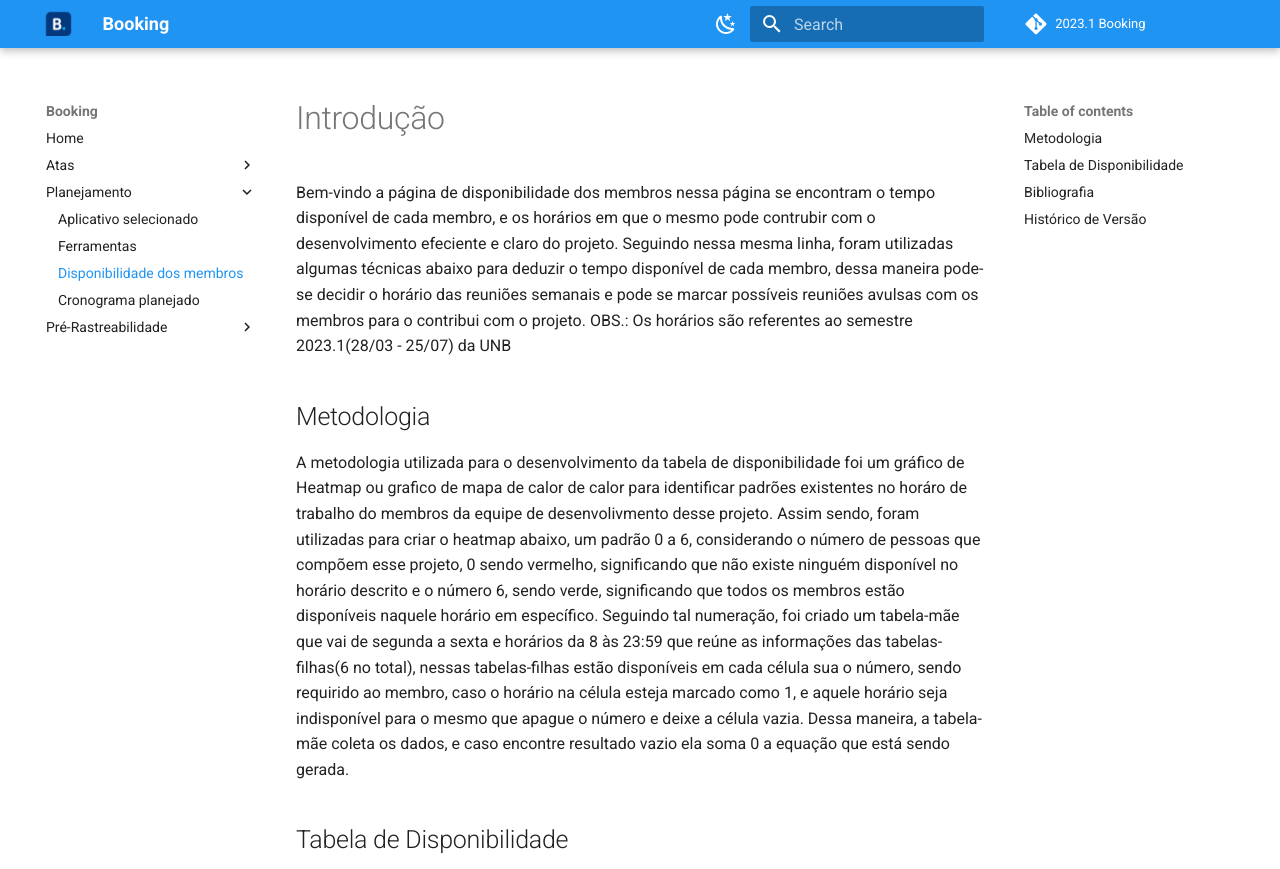
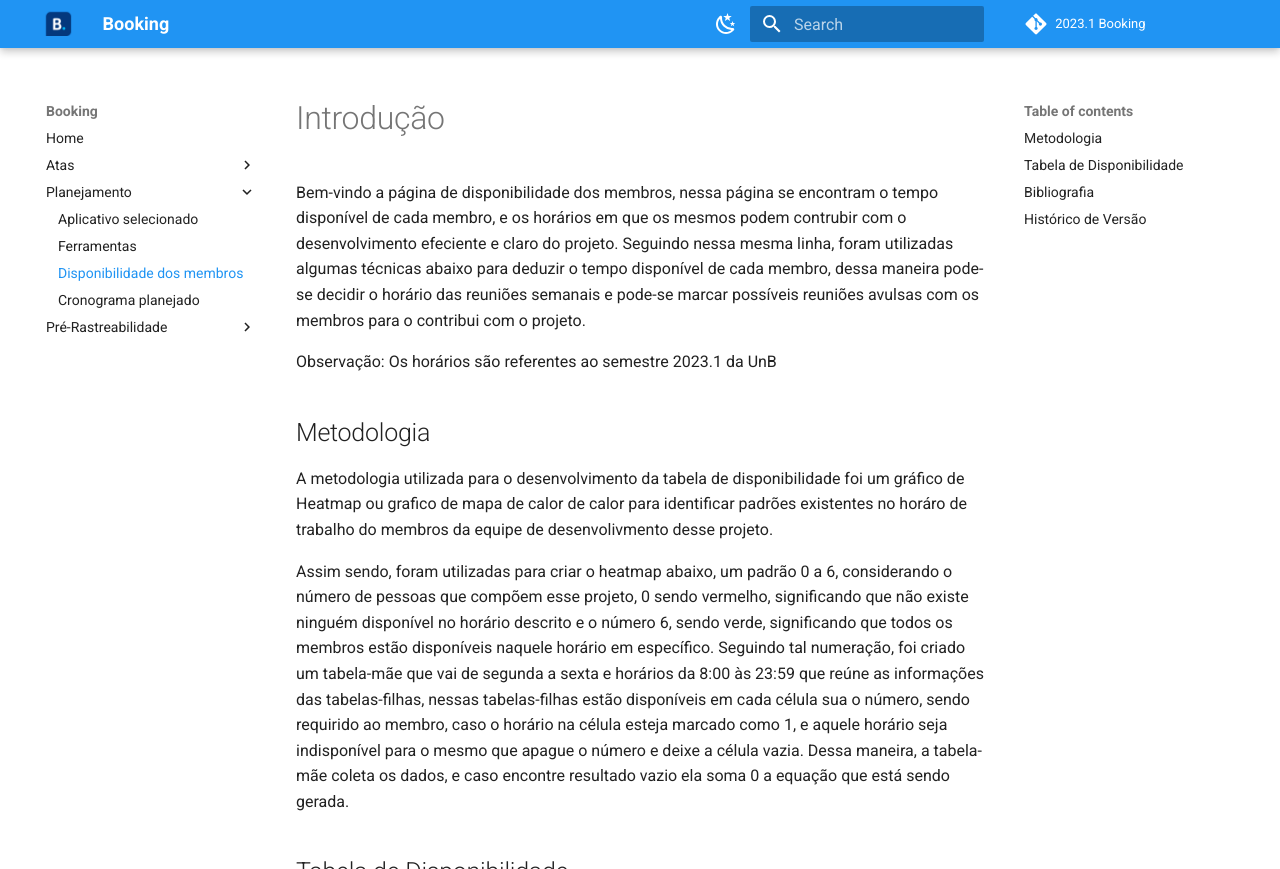
Before and after one commit to Requisitos-de-Software/2023.1-Booking, an MkDocs documentation site: the page built from docs/planejamento/disponibilidade.md, in a window 1280 px wide and 1400 px high, cut to the strip 0-869 px from the top of the window. Built offline with MkDocs 1.6.1 and Material for MkDocs 9.7.7, drawn with Linux system fonts in a browser that asks for light colours; comment, search, counter and statistics services are not loaded; some of the changed text lies outside the part shown.

Commit message:
revisão

```diff
--- a/docs/planejamento/disponibilidade.md
+++ b/docs/planejamento/disponibilidade.md
@@ -1,23 +1,27 @@
 # Introdução
 
-Bem-vindo a página de disponibilidade dos membros nessa página se encontram o tempo disponível de cada membro, e os horários em que o mesmo pode contrubir com o desenvolvimento efeciente e claro do projeto. Seguindo nessa mesma linha, foram utilizadas algumas técnicas abaixo para deduzir o tempo disponível de cada membro, dessa maneira pode-se decidir o horário das reuniões semanais e pode se marcar possíveis reuniões avulsas com os membros para o contribui com o projeto. OBS.: Os horários são referentes ao semestre 2023.1(28/03 - 25/07) da UNB
+Bem-vindo a página de disponibilidade dos membros, nessa página se encontram o tempo disponível de cada membro, e os horários em que os mesmos podem contrubir com o desenvolvimento efeciente e claro do projeto. Seguindo nessa mesma linha, foram utilizadas algumas técnicas abaixo para deduzir o tempo disponível de cada membro, dessa maneira pode-se decidir o horário das reuniões semanais e pode-se marcar possíveis reuniões avulsas com os membros para o contribui com o projeto.
+
+Observação: Os horários são referentes ao semestre 2023.1 da UnB
 
 ## Metodologia
 
-A metodologia utilizada para o desenvolvimento da tabela de disponibilidade foi um gráfico de Heatmap ou grafico de mapa de calor de calor para identificar padrões existentes no horáro de trabalho do membros da equipe de desenvolivmento desse projeto. Assim sendo, foram utilizadas para criar o heatmap abaixo, um padrão 0 a 6, considerando o número de pessoas que compõem esse projeto, 0 sendo vermelho, significando que não existe ninguém disponível no horário descrito e o número 6, sendo verde, significando que todos os membros estão disponíveis naquele horário em específico. Seguindo tal numeração, foi criado um tabela-mãe que vai de segunda a sexta e horários da 8 às 23:59 que reúne as informações das tabelas-filhas(6 no total), nessas tabelas-filhas estão disponíveis em cada célula sua o número, sendo requirido ao membro, caso o horário na célula esteja marcado como 1, e aquele horário seja indisponível para o mesmo que apague o número e deixe a célula vazia. Dessa maneira, a tabela-mãe coleta os dados, e caso encontre resultado vazio ela soma 0 a equação que está sendo gerada.
+A metodologia utilizada para o desenvolvimento da tabela de disponibilidade foi um gráfico de Heatmap ou grafico de mapa de calor de calor para identificar padrões existentes no horáro de trabalho do membros da equipe de desenvolivmento desse projeto.
+
+Assim sendo, foram utilizadas para criar o heatmap abaixo, um padrão 0 a 6, considerando o número de pessoas que compõem esse projeto, 0 sendo vermelho, significando que não existe ninguém disponível no horário descrito e o número 6, sendo verde, significando que todos os membros estão disponíveis naquele horário em específico. Seguindo tal numeração, foi criado um tabela-mãe que vai de segunda a sexta e horários da 8:00 às 23:59 que reúne as informações das tabelas-filhas, nessas tabelas-filhas estão disponíveis em cada célula sua o número, sendo requirido ao membro, caso o horário na célula esteja marcado como 1, e aquele horário seja indisponível para o mesmo que apague o número e deixe a célula vazia. Dessa maneira, a tabela-mãe coleta os dados, e caso encontre resultado vazio ela soma 0 a equação que está sendo gerada.
 
 ## Tabela de Disponibilidade
 
-<iframe width="1250px" height="350px" src="https://docs.google.com/spreadsheets/d/e/2PACX-1vTgtFb4sKcl7fYha4p1nUQsYGMh-RSyRnAt0s_V4Jv8W9QYf-SirB4rDoFBLWoUvHE6UtfwoJCOO4FX/pubhtml?widget=true&amp;headers=false" style="overflow: hidden; margin-bottom: 5px;"></iframe>
+<iframe width="1250px" height="350px" src="https://docs.google.com/spreadsheets/d/e/2PACX-1vTgtFb4sKcl7fYha4p1nUQsYGMh-RSyRnAt0s_V4Jv8W9QYf-SirB4rDoFBLWoUvHE6UtfwoJCOO4FX/pubhtml?widget=true&headers=false" style="overflow: hidden; margin-bottom: 5px;"></iframe>
 
 ## Bibliografia
 
-[1] https://saa.unb.br/destaques/134-cepe-unb-128-2021. Acesso em 13 de Abril de 2023.
+[1] UNIVERSIDADE DE BRASÍLIA. Cepe/UnB 128/2021. Disponível em: https://saa.unb.br/destaques/134-cepe-unb-128-2021. Acesso em: 13 abr. 2023.
 
-[2] https://help.qlik.com/pt-BR/sense/February2023/Subsystems/Hub/Content/Sense_Hub/Visualizations/VisualizationBundle/heatmap-chart.htm.Acesso em 13 de Abril de 2023.
+[2] QLIK SENSE. Heatmap chart. Disponível em: https://help.qlik.com/pt-BR/sense/February2023/Subsystems/Hub/Content/Sense_Hub/Visualizations/VisualizationBundle/heatmap-chart.htm. Acesso em: 13 abr. 2023.
 
 ## Histórico de Versão
 
 | Versão | Data       | Descrição          | Autor(es) | Revisor(es) |
 | ------- | ---------- | -------------------- | --------- | ----------- |
-| 1.0     | 13/04/2023 | Criação da Página | Gabriel   | Lucas         |
+| 1.0     | 13/04/2023 | Criação da Página | Gabriel   | Lucas       |
```
